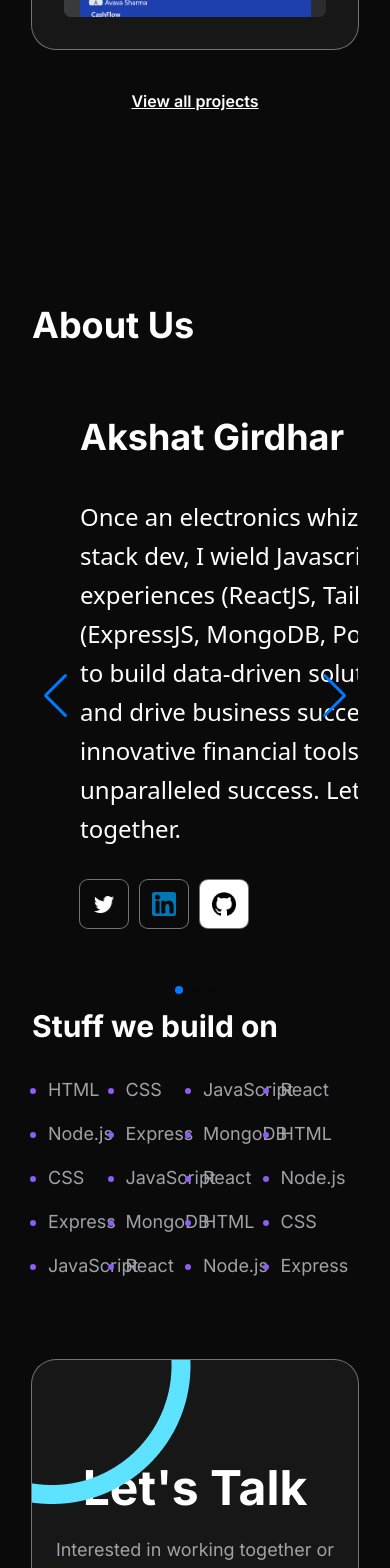
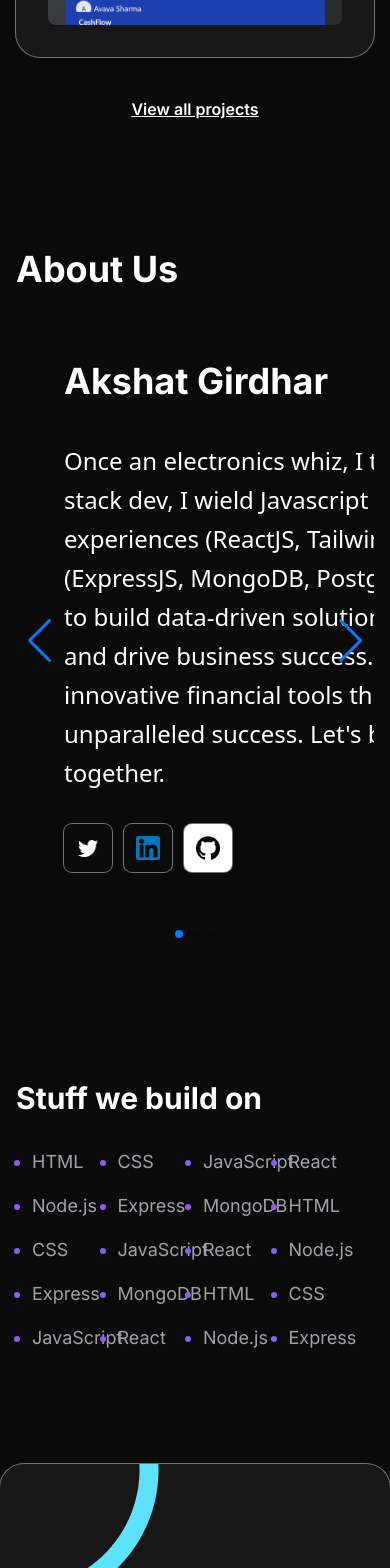
Before and after one commit to khardikk/Builders_hub, a React (Vite) app in the folder Frontend/builders_landing/: page / in a window 390 px wide. Shown: the part 3875-5443 px from the top of the page. Built offline with nearby package versions, Linux system fonts and the light colour scheme.

Commit message:
Add responsive styles for mobile devices

```diff
--- a/Frontend/builders_landing/src/App.css
+++ b/Frontend/builders_landing/src/App.css
@@ -6,3 +6,10 @@
   text-align: center;
   color: white;
 }
+
+
+@media screen and (max-width: 600px) {
+  #root {
+    padding: 0rem;
+  }
+}
--- a/Frontend/builders_landing/src/components/About.jsx
+++ b/Frontend/builders_landing/src/components/About.jsx
@@ -41,6 +41,7 @@ const memberInfo = [
 const About = () => {
   return (
     <>
+    <div className='max-[480px]:mb-24 max-[480px]:p-4'>
    <h1 className="text-left mb-10 font-Inter font-bold text-4xl">About Us</h1>
     <div className="swiper-container">
       <Swiper
@@ -65,6 +66,7 @@ const About = () => {
           </SwiperSlide>
         ))}
       </Swiper>
+    </div>
     </div>
     </>
   );
--- a/Frontend/builders_landing/src/components/OurBuilds.jsx
+++ b/Frontend/builders_landing/src/components/OurBuilds.jsx
@@ -5,7 +5,7 @@ import yogawebsite from '../assets/yogaproject.png';
 import cashflow from '../assets/cashflow.png';
 const OurBuilds = () => {
   return (
-    <div data-aos="fade-up" data-aos-duration="1500" id='our-builds-section' className='mb-48'>
+    <div data-aos="fade-up" data-aos-duration="1500" id='our-builds-section' className='mb-48 max-[480px]:mb-24 max-[480px]:p-4'>
         <h1 className="text-left mb-5 font-Inter font-bold text-5xl max-[480px]:w-[12rem] max-[480px]:text-4xl max-[480px]:text-center"> Our Builds</h1>
         <p className=" w-[48rem] text-left mb-10 font-Inter font-normal text-lg text-neutral-400 max-[480px]:w-[16rem]">Here's a glimpse of some of my recent and exciting projects.
          Each of them reflects my focus on user-centered design and my commitment to excellence in user experience.</p>
--- a/Frontend/builders_landing/src/components/Skills.jsx
+++ b/Frontend/builders_landing/src/components/Skills.jsx
@@ -2,7 +2,7 @@ import React from 'react'
 
 const Skills = () => {
   return (
-    <div data-aos="fade-up" data-aos-duration="1500" >
+    <div data-aos="fade-up" data-aos-duration="1500" className='max-[480px]:mb-24 max-[480px]:p-4'>
         <h1 class="text-left mb-[2rem] font-Inter font-bold text-3xl ">
         Stuff we build on
         </h1>
```
